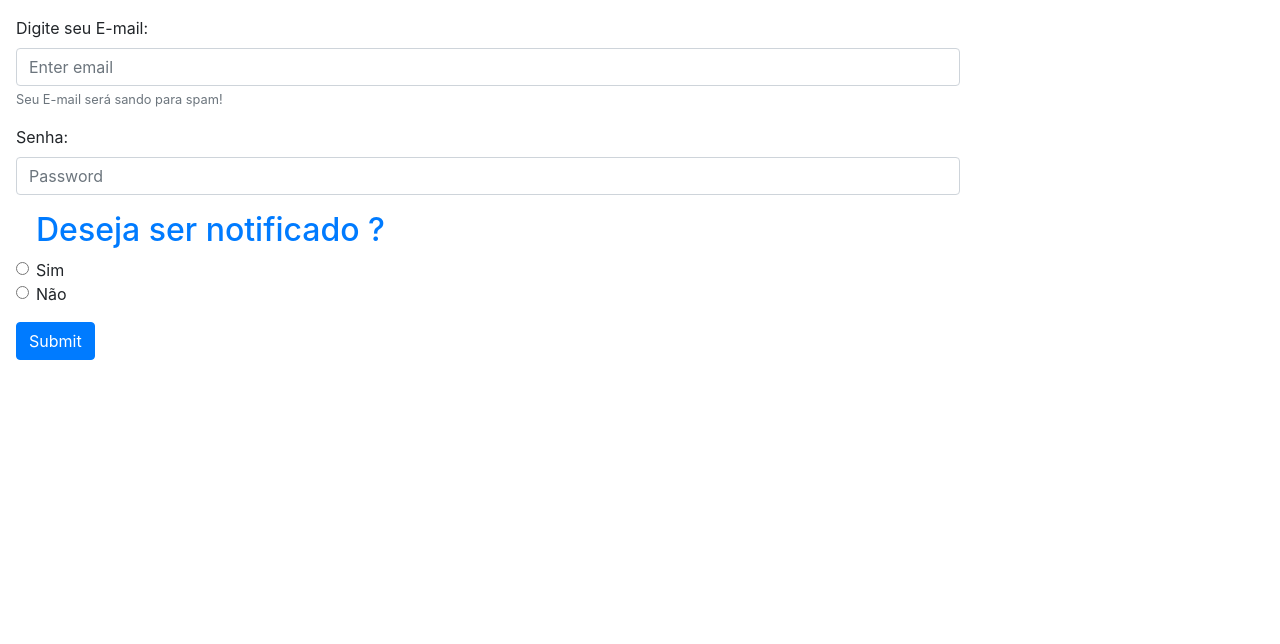
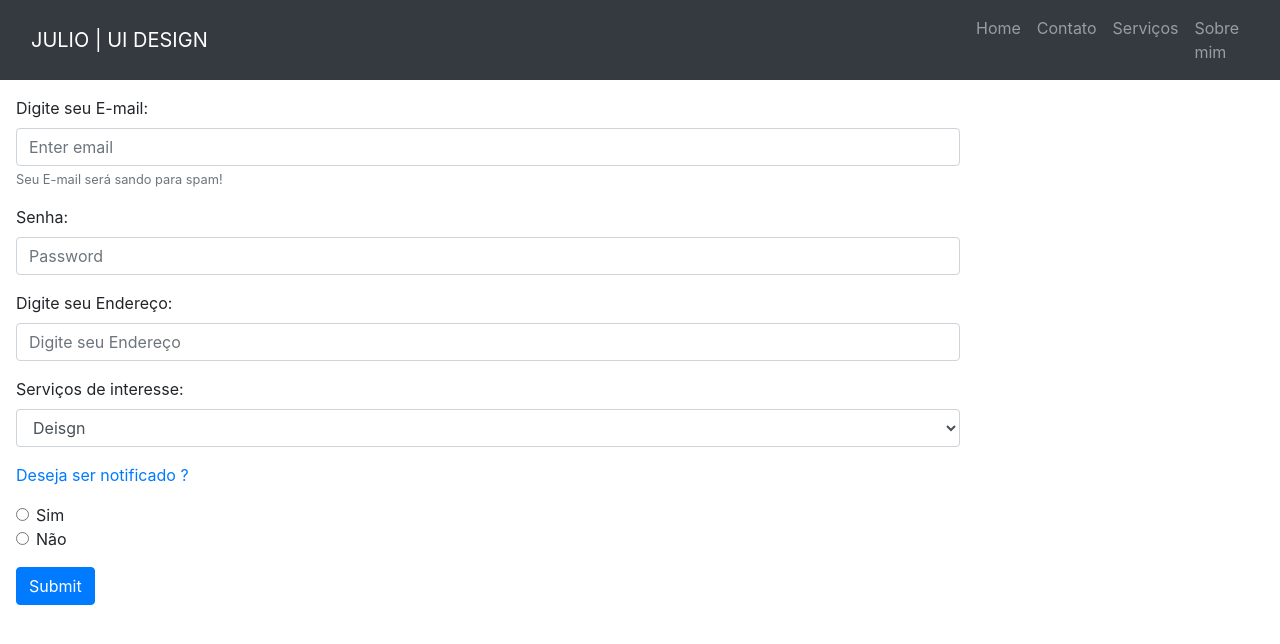
Before and after one commit to JulioFrontEnd/PHP-Itego, a PHP site: page /contato.php in a window 1280 px wide. Shown: the top 644 px of the page. Run offline with PHP 8.4, Linux system fonts and the light colour scheme.

Commit message:
Contato finalizado

```diff
--- a/config.php
+++ b/config.php
@@ -1,5 +1,6 @@
 <?php
-	define("DOMINIO",$_SERVER["SERVER_NAME"]);
+	$project = "php-itego";
+	define("DOMINIO","http://".$_SERVER["SERVER_NAME"]."/".$project);
 
 	function titleMenu($Titulo)
 	{
--- a/contato.php
+++ b/contato.php
@@ -18,8 +18,24 @@
     <input type="password" name="senha" class="form-control" id="senha" placeholder="Password">
   </div>
 
+  <div class="form-group">
+    <label for="endereco">Digite seu Endereço: </label>
+    <input type="text" name="endereco" class="form-control" id="endereco"  placeholder="Digite seu Endereço">
+  </div>
+
+  <div class="form-group">
+    <label for="endereco">Serviços de interesse: </label>
+    <select name="assunto" class="form-control" id="endereco">
+    	<option>Deisgn</option>
+    	<option>Programação</option>
+    	<option>Front End</option>
+    	<option>Banco de Dados</option>
+    </select>
+  </div>
+
+  <p class="text-primary">Deseja ser notificado ?</p>
+
   <div class="form-group form-check">
-  	<h2 class="text-primary">Deseja ser notificado ?</h2>
     <input type="radio" class="form-check-input" id="checkYes" name="notification" value="sim">
     <label class="form-check-label" for="checkYes">Sim</label><br>
     <input type="radio" class="form-check-input" id="checkNo" name="notification" value="não">
--- a/head.php
+++ b/head.php
@@ -11,3 +11,34 @@
     <!-- Bootstrap CSS -->
     <link rel="stylesheet" href="https://stackpath.bootstrapcdn.com/bootstrap/4.3.1/css/bootstrap.min.css" integrity="sha384-ggOyR0iXCbMQv3Xipma34MD+dH/1fQ784/j6cY/iJTQUOhcWr7x9JvoRxT2MZw1T" crossorigin="anonymous">
   </head>
+
+
+
+
+  <nav class="navbar navbar-expand-md bg-dark navbar-dark">
+  <!-- Brand -->
+  <a class="navbar-brand col-9" href="#">JULIO | UI DESIGN</a>
+
+  <!-- Toggler/collapsibe Button -->
+  <button class="navbar-toggler" type="button" data-toggle="collapse" data-target="#collapsibleNavbar">
+    <span class="navbar-toggler-icon"></span>
+  </button>
+
+  <!-- Navbar links -->
+  <div class="collapse navbar-collapse m-auto" id="collapsibleNavbar">
+    <ul class="navbar-nav">
+      <li class="nav-item">
+        <a class="nav-link" href="<?= DOMINIO ?>/index.php">Home</a>
+      </li>
+      <li class="nav-item">
+        <a class="nav-link" href="<?= DOMINIO ?>/contato.php">Contato</a>
+      </li>
+      <li class="nav-item">
+        <a class="nav-link" href="<?= DOMINIO ?>/servico.php">Serviços</a>
+      </li>
+      <li class="nav-item">
+        <a class="nav-link" href="<?= DOMINIO ?>/quemSomos.php">Sobre mim</a>
+      </li>
+    </ul>
+  </div>
+</nav>
--- a/index.php
+++ b/index.php
@@ -6,7 +6,6 @@
 
 
 
-
 <?php
 	require_once "footer.php";
 ?>
```
